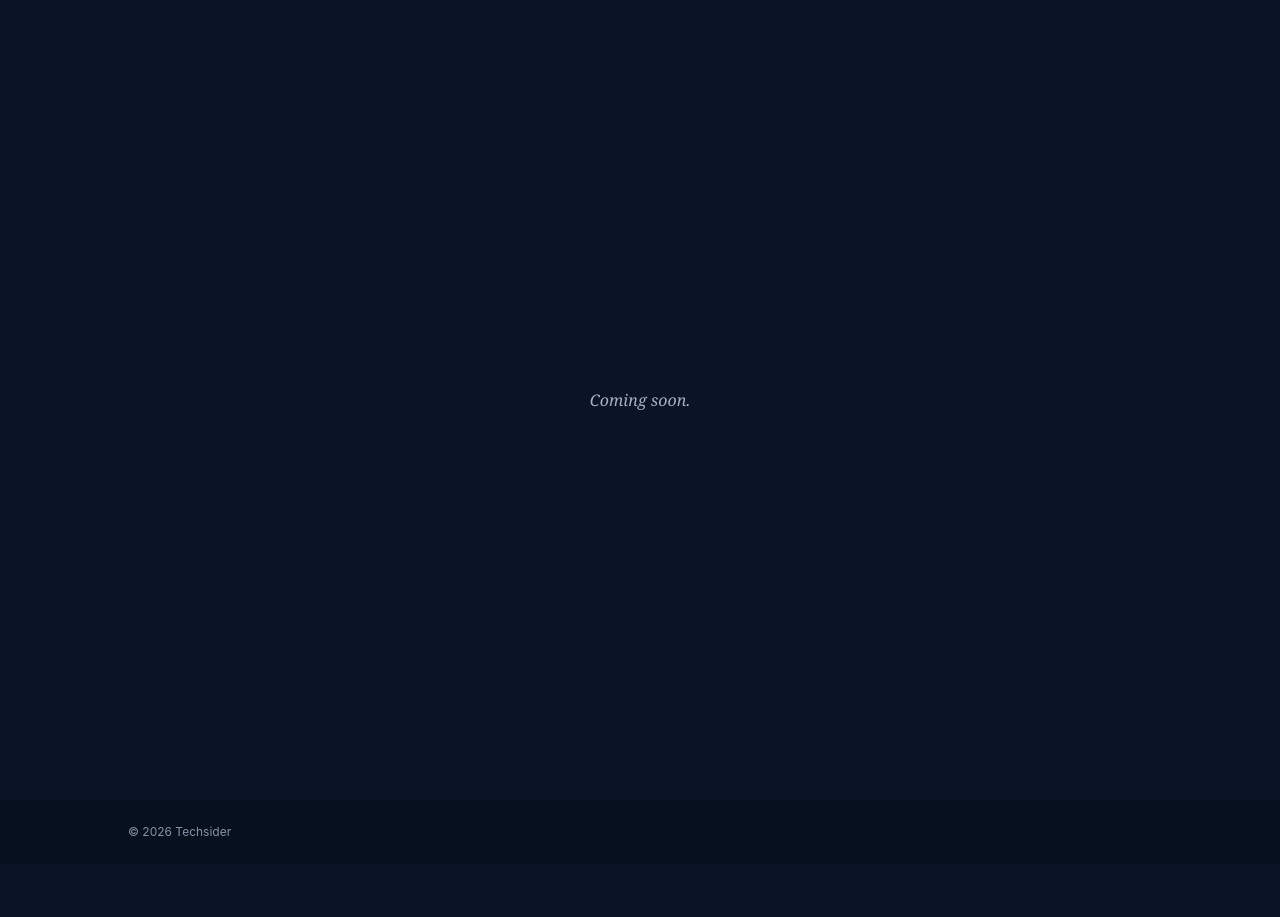
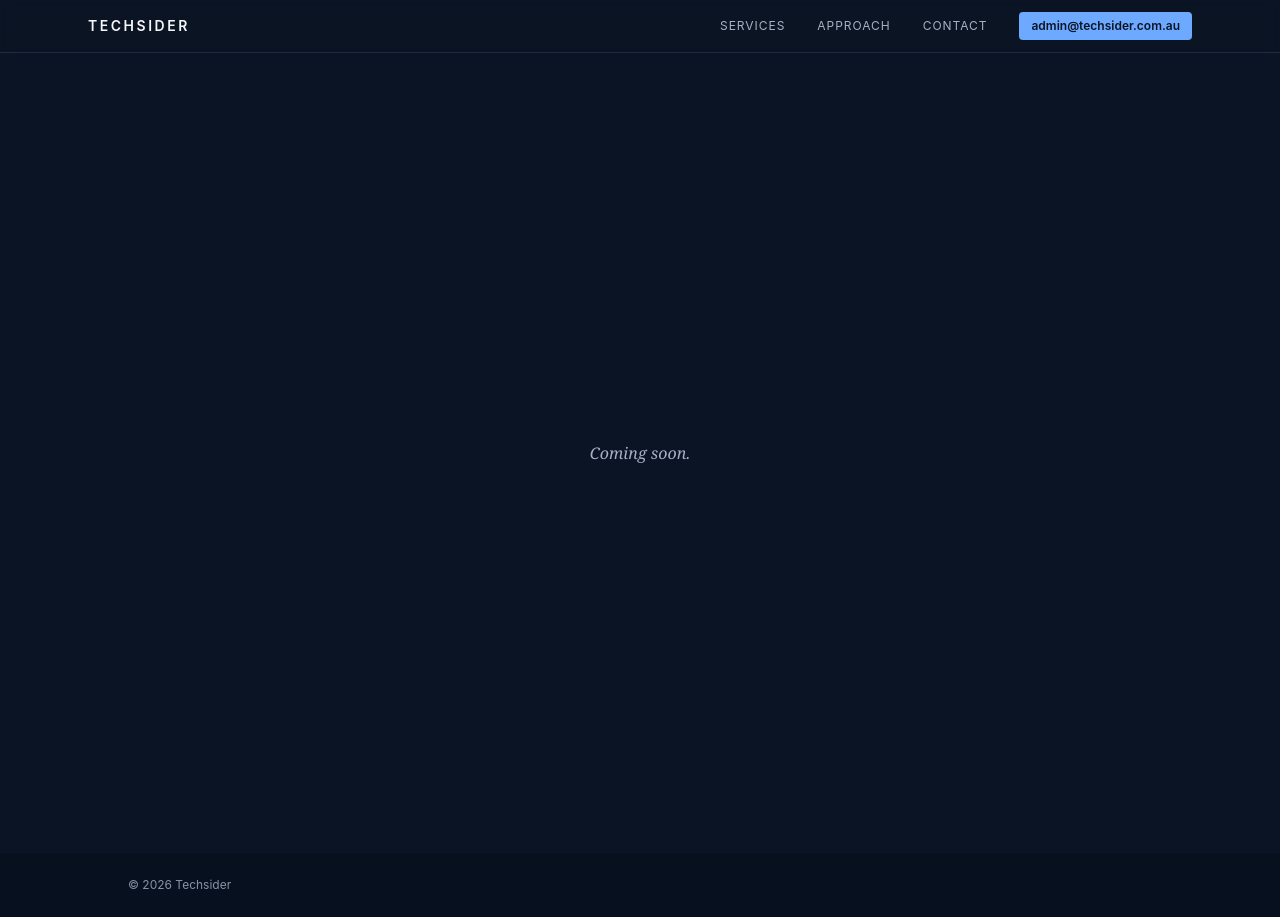
Before and after one commit to TechsiderAU/techsider.com.au, an Astro site: page / in a window 1280 px wide. Before the commit the page ends 864 px from the top, so only its background shows below. Built offline with nearby package versions, Linux system fonts and the light colour scheme; Astro itself is replaced by a stand-in of ours.

Commit message:
feat: sticky top nav with anchor links and email cta

```diff
--- /dev/null
+++ b/src/components/Nav.astro
@@ -0,0 +1,17 @@
+---
+---
+<nav class="sticky top-0 z-50 bg-bg/85 backdrop-blur border-b border-border">
+  <div class="max-w-6xl mx-auto px-6 py-3 flex items-center justify-between">
+    <a href="/" class="text-text font-semibold tracking-[0.18em] text-sm">
+      TECHSIDER
+    </a>
+    <div class="flex items-center gap-8">
+      <a href="#services" class="hidden sm:inline text-xs uppercase tracking-[0.08em] text-text-mute hover:text-text transition-colors">Services</a>
+      <a href="#approach" class="hidden sm:inline text-xs uppercase tracking-[0.08em] text-text-mute hover:text-text transition-colors">Approach</a>
+      <a href="#contact" class="hidden sm:inline text-xs uppercase tracking-[0.08em] text-text-mute hover:text-text transition-colors">Contact</a>
+      <a href="mailto:admin@techsider.com.au" class="text-xs font-semibold bg-accent text-accent-ink px-3 py-1.5 rounded hover:opacity-90 transition-opacity">
+        admin@techsider.com.au
+      </a>
+    </div>
+  </div>
+</nav>
--- a/src/pages/index.astro
+++ b/src/pages/index.astro
@@ -1,8 +1,10 @@
 ---
 import BaseLayout from "../layouts/BaseLayout.astro";
+import Nav from "../components/Nav.astro";
 ---
 
 <BaseLayout>
+  <Nav />
   <main class="min-h-screen flex items-center justify-center">
     <p class="font-serif italic text-text-mute">Coming soon.</p>
   </main>
```
